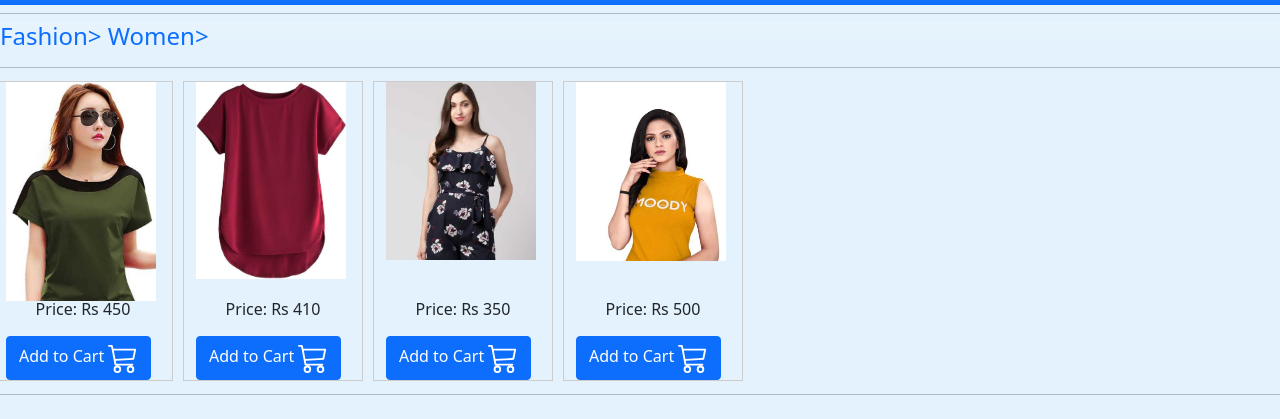
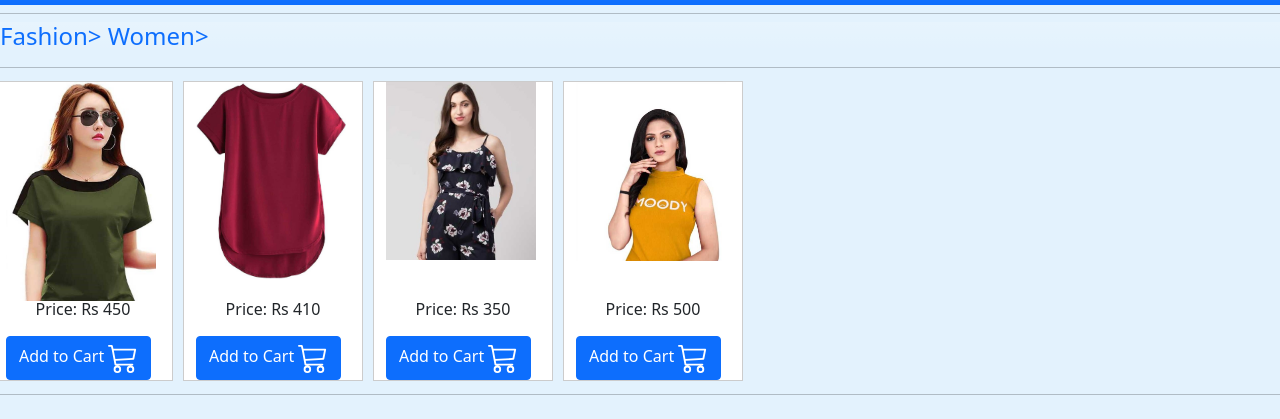
Before and after one commit to sapora1/Feriwala.com, a plain HTML site: page women.html in a window 1280 px wide. Shown: the part 55-474 px from the top of the page. Drawn offline with nearby package versions, Linux system fonts and the light colour scheme; a script that the page names is missing.

Commit message:
Update women.html

```diff
--- a/women.html
+++ b/women.html
@@ -11,6 +11,9 @@
   <title>Feriwala.com</title>
 </head>
 <style>
+  .gallery{
+    background-color: white;
+  }
   .a432{
     width: 150px;
     height: 200px;
```
